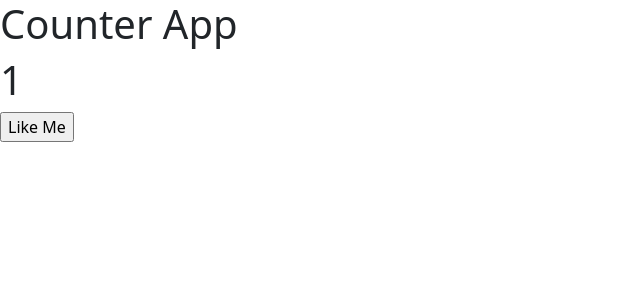
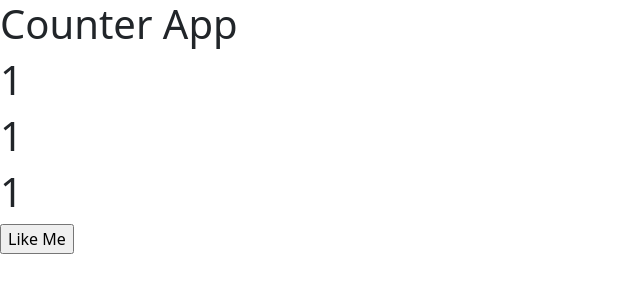
Before and after one commit to ravirajpatil123/Day15-class, a React (Create React App) app in the folder third-react-app/: page / in a window 1280 px wide. Shown: the top 300 px of the page, without its empty margins (0-640 px from the left). Built offline with nearby package versions, Linux system fonts and the light colour scheme.

Commit message:
basic counter

```diff
--- a/third-react-app/src/App.js
+++ b/third-react-app/src/App.js
@@ -15,6 +15,7 @@ function CounterApp(){
   //  let [counter,setCounter]=list;
    let [counter,setCounter] =useState(1);
 
+   //member function
    let likeMeAction = () =>{
       counter = counter+1;
       console.log(counter);
@@ -23,6 +24,8 @@ function CounterApp(){
   return(
     <>
     <h1>{counter}</h1>
+    <h1>{counter}</h1>
+    <h1>{counter}</h1>
     <input type="button" value="Like Me" onClick={likeMeAction} />
     </>
   )
```
